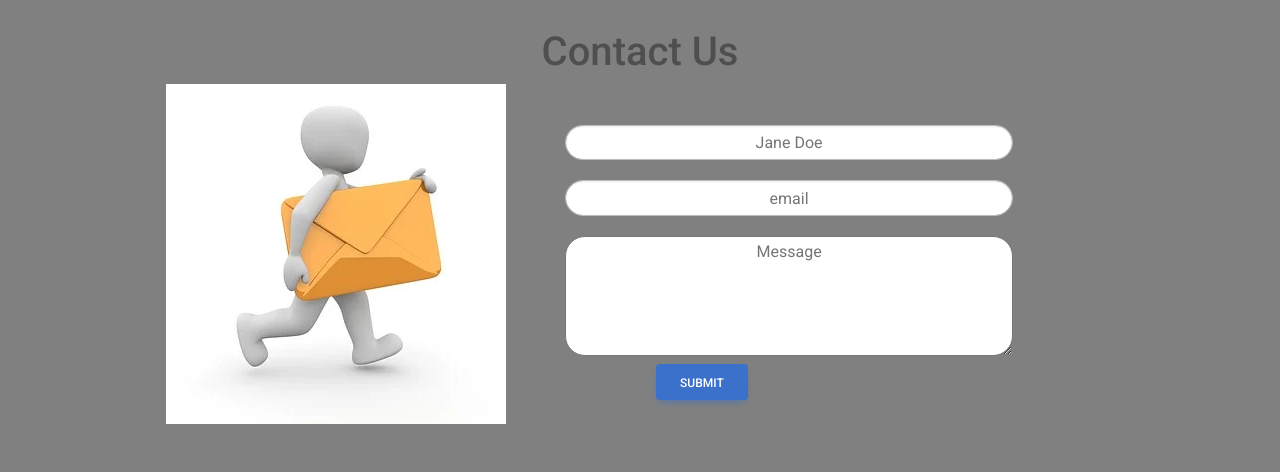
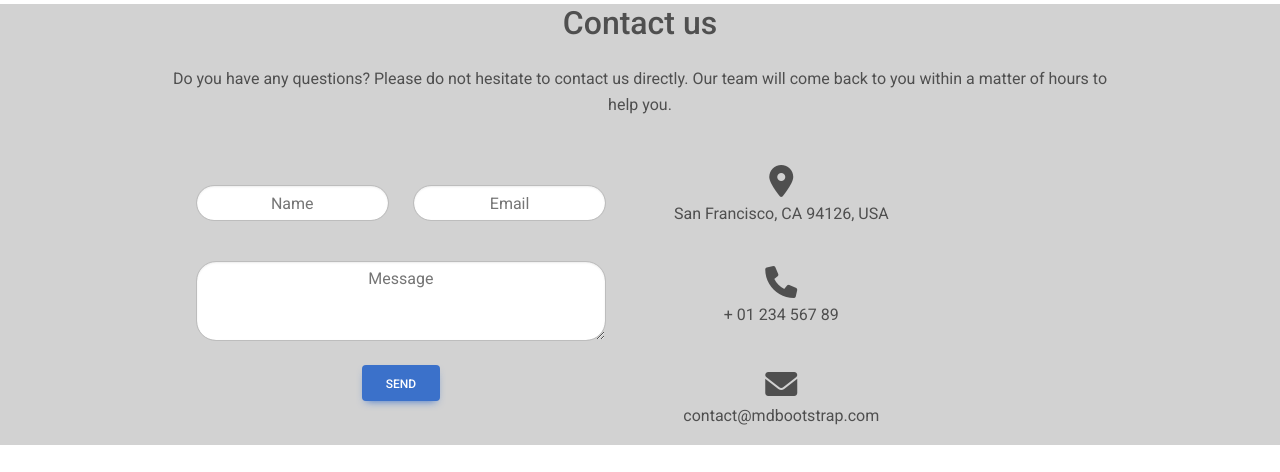
Before and after one commit to michaelmurwayi/wave, a Python web app: template template/index.html in a window 1280 px wide; the page is wider, and only the part inside the window is pictured. Shown: the part 2482-2954 px from the top of that part. After the commit the page ends 2927 px from the top of that part, so only its background shows below. Run offline with Jinja, Linux system fonts and the light colour scheme; the template is opened without the code that fills it, so the values that code supplies are empty; some libraries are stand-ins or nearby versions.

Commit message:
ft-home-page:Add Contact form to page

```diff
--- a/template/index.html
+++ b/template/index.html
@@ -258,23 +258,22 @@
                     }
                     .contact_us{
                         text-align: center;
+                        background-color: rgb(34, 31, 31, 0.2);
                     }
 
                     .contact_us form{
-                        margin-top: 10%;
+
                         margin-left: 0%;
                     }
                     .contact_us input {
                         border-radius: 20px;
                         margin-top: 20px;
                         text-align: center;
-                        width: 35vw;
                     }
                     .contact_us textarea {
                         border-radius: 20px;
                         margin-top: 20px;
-                        width: 35vw;
-                        height: 15vh;
+                        height: 10vh;
                         text-align: center;
                     }
     </style>
@@ -430,34 +429,86 @@
         </section>
         <!-- End of Projects -->
         <!-- Conatact US -->
-        <section class="py-5 contact_us row" style="background-color: grey;">
-            <h1> Contact Us</h1>
-            <div class="col-md-4" style="margin-left: 10%;">
-                <img src="static/contact.webp">
-            </div>
-            <div class="col-md-4">
-                <form class="col-md-8">
-                    <div class="form-row align-items-center">
-                      <div class="col-auto">
-                        <label class="sr-only" for="inlineFormInput">Name</label>
-                        <input type="text" class="form-control mb-2" id="inlineFormInput" placeholder="Jane Doe">
-                      </div>
-                      <div class="col-auto">
-                        <label class="sr-only" for="inlineFormInputGroup">Email</label>
+       <!--Section: Contact v.2-->
+<section class="mb-4 contact_us">
 
-                          <input type="text" class="form-control" id="inlineFormInputGroup" placeholder="email">
+    <!--Section heading-->
+    <h2 class="h1-responsive font-weight-bold text-center my-4">Contact us</h2>
+    <!--Section description-->
+    <p class="text-center w-responsive mx-auto mb-5">Do you have any questions? Please do not hesitate to contact us directly. Our team will come back to you within
+        a matter of hours to help you.</p>
+
+    <div class="row" >
+
+        <!--Grid column-->
+        <div class="col-md-4 mb-md-0 mb-5" style="margin-left: 15%;">
+            <form id="contact-form" name="contact-form" action="mail.php" method="POST">
+
+                <!--Grid row-->
+                <div class="row">
+
+                    <!--Grid column-->
+                    <div class="col-md-6">
+                        <div class="md-form mb-0">
+                            <input type="text" id="name" name="name" class="form-control" placeholder="Name">
+
                         </div>
-                      </div>
-                      <div class="col-auto">
-                        <textarea class=""  name="message" placeholder="Message" style=""></textarea>
-                      </div>
-                      <div class="col-auto">
-                        <button type="submit" class="btn btn-primary mb-2">Submit</button>
-                      </div>
                     </div>
-                  </form>
-            </div>
-        </section>
+                    <!--Grid column-->
+
+                    <!--Grid column-->
+                    <div class="col-md-6">
+                        <div class="md-form mb-0">
+                            <input type="text" id="email" name="email" class="form-control" placeholder="Email">
+                        </div>
+                    </div>
+                    <!--Grid column-->
+
+                </div>
+                <!--Grid row-->
+
+                <!--Grid row-->
+                <div class="row" style="margin-top: 20px;">
+
+                    <!--Grid column-->
+                    <div class="col-md-12">
+
+                        <div class="md-form">
+                            <textarea type="text" id="message" name="message" rows="2" class="form-control md-textarea" placeholder="Message"></textarea>
+                        </div>
+
+                    </div>
+
+                </div>
+                <!--Grid row-->
+                <button class="btn btn-primary mt-4">Send</button>
+            </form>
+
+        </div>
+        <!--Grid column-->
+
+        <!--Grid column-->
+        <div class="col-md-3 text-center">
+            <ul class="list-unstyled mb-0">
+                <li><i class="fas fa-map-marker-alt fa-2x"></i>
+                    <p>San Francisco, CA 94126, USA</p>
+                </li>
+
+                <li><i class="fas fa-phone mt-4 fa-2x"></i>
+                    <p>+ 01 234 567 89</p>
+                </li>
+
+                <li><i class="fas fa-envelope mt-4 fa-2x"></i>
+                    <p>contact@mdbootstrap.com</p>
+                </li>
+            </ul>
+        </div>
+        <!--Grid column-->
+
+    </div>
+
+</section>
+<!--Section: Contact v.2-->
         <!-- End of Constact Us -->
     </body>
     <!-- MDB -->
```
